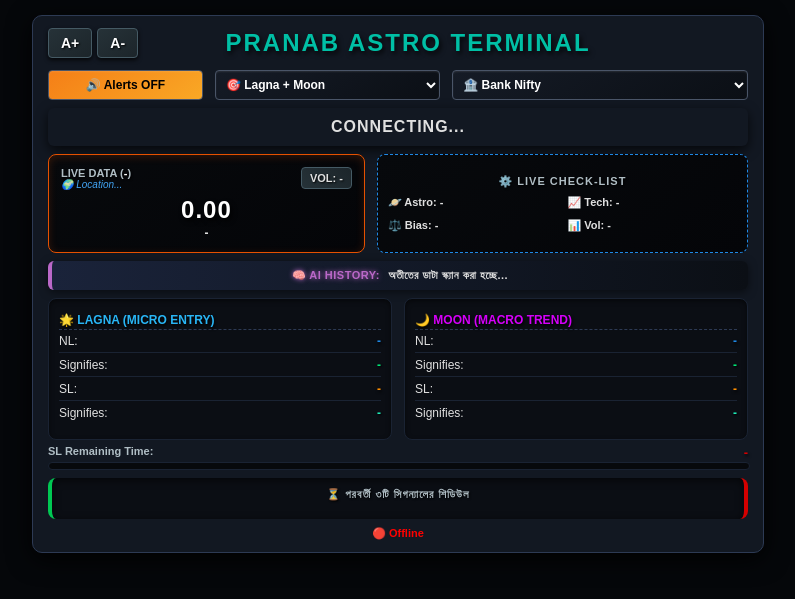
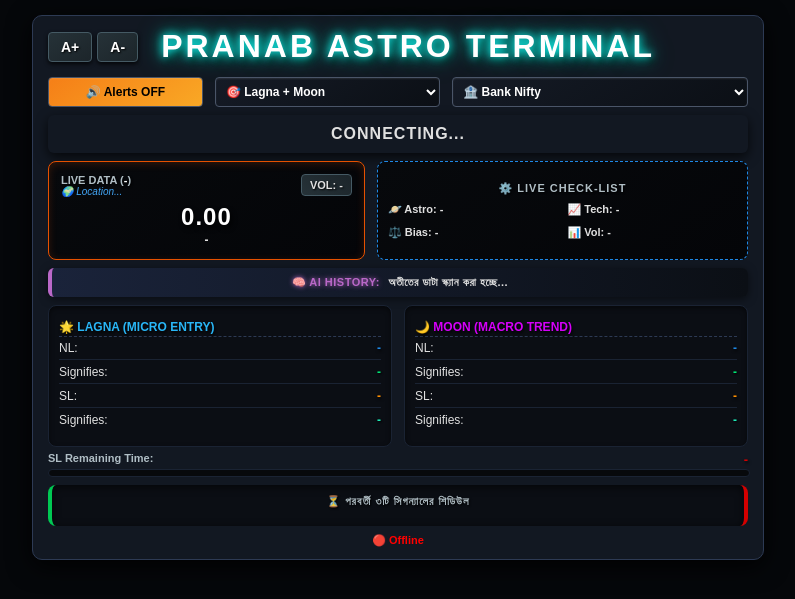
Before and after one commit to pranab2889-cpu/Pranab-Astro-Terminal, a Flask app: page / in a window 1280 px wide. Shown: the top 599 px of the page, without its empty margins (242-1037 px from the left). Run offline with Flask 3, Linux system fonts and the light colour scheme.

Commit message:
Update index.html

```diff
--- a/templates/index.html
+++ b/templates/index.html
@@ -61,7 +61,7 @@
                 <button class="zoom-btn" onclick="zoomIn()">A+</button>
                 <button class="zoom-btn" onclick="zoomOut()">A-</button>
             </div>
-            <h2 class="deep-cyan" style="margin: 0; font-size: 24px; font-weight: 900; letter-spacing: 2px; text-transform: uppercase; text-shadow: 2px 3px 5px rgba(0,0,0,0.8);">PRANAB ASTRO TERMINAL</h2>
+            <h2 style="margin: 0; font-size: 32px; font-weight: 900; letter-spacing: 3px; text-transform: uppercase; color: #ffffff; text-shadow: 0 0 8px #18ffff, 0 0 15px #00bfa5, 0 0 25px #00897b, 3px 5px 5px rgba(0,0,0,0.9);">PRANAB ASTRO TERMINAL</h2>
             <div style="width: 70px;"></div>
         </div>
 
```
